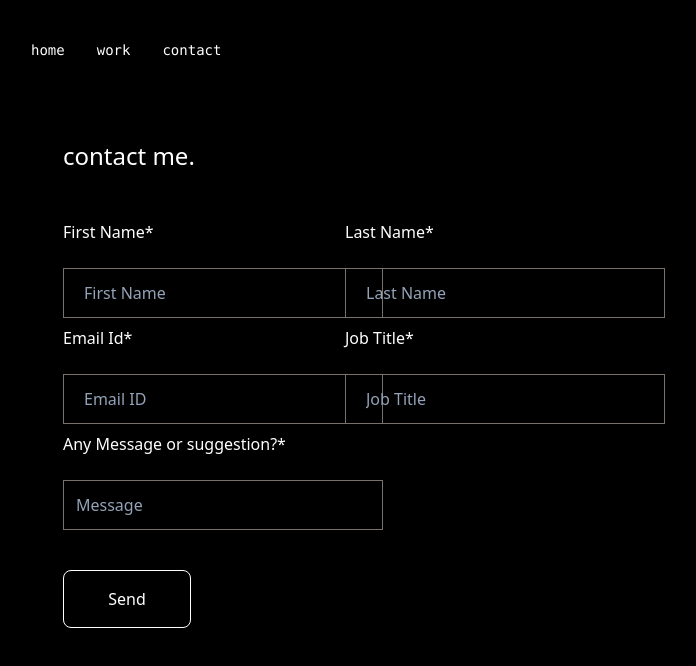
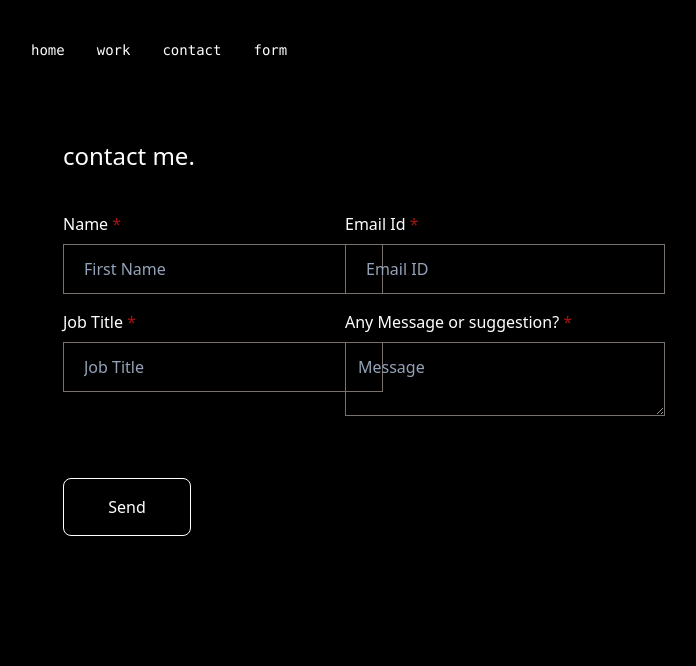
Before and after one commit to avi-jha/Portfolio-Nextjs, a Next.js app: page /contact in a window 1280 px wide. Shown: the top 666 px of the page, without its empty margins (295-991 px from the left). Built offline with nearby package versions, Linux system fonts and the light colour scheme.

Commit message:
added mail sender api

```diff
--- a/app/Data/data.json
+++ b/app/Data/data.json
@@ -2,7 +2,8 @@
   "Header": [
     "home",
     "work",
-    "contact"
+    "contact",
+    "form"
   ],
   "intro": {
     "intro_para_1": "I'm a frontend developer, optimist, and tech enthusiast. I currently work as the software developer at Easebuzz, where I help develop the mobile applications and Payment Gateway frameworks, a multi-platform framework built with Swift.",
@@ -128,5 +129,17 @@
     "email": "Email",
     "message": "Message",
     "submit": "Submit"
-  }
+  },
+  "LinkCards": [
+    {
+      "card_title": "LinkedIN",
+      "card_desc": "Let's Connect",
+      "url": "https://www.linkedin.com/in/avi-jha"
+    },
+    {
+      "card_title": "Git-Hub",
+      "card_desc": "See my Projects",
+      "url": "https://github.com/avi-jha"
+    }
+  ]
 }
--- a/app/components/languagebox.tsx
+++ b/app/components/languagebox.tsx
@@ -6,7 +6,6 @@ import { FaNodeJs, FaReact } from "react-icons/fa";
 import { SiDjango, SiFlutter } from "react-icons/si";
 
 interface LanguageBoxProps {
-
   title: string;
 }
 
--- a/app/contact/page.tsx
+++ b/app/contact/page.tsx
@@ -1,34 +1,62 @@
+'use client'
+
 import React from "react"
 import JsonData from "../Data/data.json"
 import Link from "next/link"
 import "../styles/customStyles.css";
 
 const ContactPage = () => {
-
-    const textInputClassName = "w-full lg:w-80 h-6 p-5 pt-6 pb-6 border border-stone-500 hover:border-white focus:border-white focus:outline-none placeholder-slate-400 text-white bg-transparent"
-    const textareaClassName = "p-3 w-full lg:w-80 border border-stone-500 hover:border-white focus:border-white focus:outline-none placeholder-slate-400 text-white bg-transparent"
+    const textInputClassName =
+        "w-full mt-2 mb-4 lg:w-80 h-6 p-5 pt-6 pb-6 border border-stone-500 hover:border-white focus:border-white focus:outline-none placeholder-slate-400 text-white bg-transparent"
+    const textareaClassName =
+        "p-3 w-full mt-2 mb-4 lg:w-80 border border-stone-500 hover:border-white focus:border-white focus:outline-none placeholder-slate-400 text-white bg-transparent"
 
     const formData = [
-        { name: "First Name", type: "text", placeholder: "First Name", className: textInputClassName },
-        { name: "Last Name", type: "text", placeholder: "Last Name", className: textInputClassName },
+        { name: "Name", type: "text", placeholder: "First Name", className: textInputClassName },
         { name: "Email Id", type: "text", placeholder: "Email ID", className: textInputClassName },
         { name: "Job Title", type: "text", placeholder: "Job Title", className: textInputClassName },
-        { name: "Any Message or suggestion?", type: "text", placeholder: "Message", className: textareaClassName },
+        {
+            name: "Any Message or suggestion?",
+            type: "textarea", // distinguish textarea
+            placeholder: "Message",
+            className: textareaClassName,
+        },
     ]
+
+    async function handleSubmit(e: React.FormEvent<HTMLFormElement>) {
+        e.preventDefault();
+        const form = e.currentTarget;
+
+        const response = await fetch("https://api.web3forms.com/submit", {
+            method: "POST",
+            headers: {
+                "Content-Type": "application/json",
+                Accept: "application/json",
+            },
+            body: JSON.stringify({
+                access_key: "d49ad116-d70f-4dbc-8f95-bcec3dae180a",
+                name: (form.elements.namedItem("Name") as HTMLInputElement).value,
+                email: (form.elements.namedItem("Email Id") as HTMLInputElement).value,
+                jobTitle: (form.elements.namedItem("Email Id") as HTMLInputElement).value,
+                message: (form.elements.namedItem("Job Title") as HTMLTextAreaElement).value,
+            }),
+        });
+
+        const result = await response.json();
+        if (result.success) {
+            console.log(result);
+        }
+    }
 
     return (
         <main className="flex min-h-screen w-[100%] flex-col items-center p-10">
             <div className="w-full md:w-[90%] lg:w-[55%]">
-
                 {/* nav bar */}
                 <div className="z-10 w-full md:w-[90%] lg:w-[60%] max-w-5xl font-mono text-sm lg:flex">
                     <ul className="flex flex-wrap md:flex-row">
                         {JsonData.Header.map((data, index) => (
                             <li className="px-4" key={index + data}>
-                                {/* TODO: add "Blogs" on nav bar */}
-                                <Link href={data === "home" ? "/" : `/${data}`}>
-                                    {data}
-                                </Link>
+                                <Link href={data === "home" ? "/" : `/${data}`}>{data}</Link>
                             </li>
                         ))}
                     </ul>
@@ -37,33 +65,46 @@ const ContactPage = () => {
                 {/* body */}
                 <div className="items-start justify-center flex flex-col m-4 md:m-12 mt-20 md:mt-20">
                     <p className="text-2xl loading-relaxed whitespace-nowrap">contact me.</p>
-                    <div className="mt-10 w-full lg:grid grid-cols-2">
+                    <div className="mt-10 w-full">
+                        <form className="w-full" onSubmit={handleSubmit}>
+                            <div className="lg:grid grid-cols-2">
                                 {formData.map((item, index) => (
                                     <div key={index}>
                                         <div className="lg:flex lg:flex-row justify-between w-full">
-                                    <div className="w-full mt-2">
-                                        <p className="required-field">
-                                            {item.name}
-                                        </p>
-                                        <br />
+                                            <div className="w-full">
+                                                <p className="required-field">{item.name}</p>
+                                                {item.type === "textarea" ? (
+                                                    <textarea
+                                                        className={item.className}
+                                                        placeholder={item.placeholder}
+                                                        name={item.name}
+                                                        required
+                                                    />
+                                                ) : (
                                                     <input
                                                         type={item.type}
                                                         className={item.className}
                                                         placeholder={item.placeholder}
+                                                        name={item.name}
+                                                        required
                                                     />
+                                                )}
                                             </div>
                                         </div>
                                     </div>
                                 ))}
-
                             </div>
                             <div className="mt-10 w-32 border-white border flex justify-center rounded-lg hover:bg-white hover:text-black">
-                        <button className="p-4">Send</button>
+                                <button type="submit" className="p-4">
+                                    Send
+                                </button>
+                            </div>
+                        </form>
                     </div>
                 </div>
             </div>
-        </main >
-    )
-}
+        </main>
+    );
+};
 
-export default ContactPage
+export default ContactPage;
--- a/app/page.tsx
+++ b/app/page.tsx
@@ -25,7 +25,7 @@ export default function Home() {
         </div>
 
         {/* body */}
-        <div className="m-4 md:m-12 mt-20 md:mt-20 ">
+        <div className="m-4 md:m-12 mt-20 md:mt-20">
           <p className="text-2xl">hey, i am Avi 👋🏻</p>
           <p className="mt-8 sm:text-sm leading-relaxed">{JsonData.intro.intro_para_1}</p>
         </div>
@@ -35,14 +35,13 @@ export default function Home() {
         <p className="text-sm leading-relaxed m-4 md:m-12 mt-10 md:mt-20">{JsonData.intro.intro_para_2}</p>
 
         <div className="m-4 md:m-12 mt-10 flex flex-col md:flex-row gap-4">
-          <LinksCard
-            card_title_1={"LinkedIN"}
-            card_title_2={"Let's Connect"}
-            url={"https://www.linkedin.com/in/avi-jha"} />
-          <LinksCard
-            card_title_1={"Git-Hub"}
-            card_title_2={"See my Projects"}
-            url={"https://github.com/avi-jha"} />
+          {JsonData.LinkCards.map((data, index) => (
+            <LinksCard
+              key={index}
+              card_title_1={data.card_title}
+              card_title_2={data.card_desc}
+              url={data.url} />
+          ))}
         </div>
 
         <p className="text-sm leading-relaxed m-4 md:m-12 mt-10 md:mt-20">{JsonData.intro.intro_para_3}</p>
--- a/app/styles/customStyles.css
+++ b/app/styles/customStyles.css
@@ -95,6 +95,6 @@
 }
 
 .required-field::after {
-  content: "*";
-  color: hsl(0, 0%, 100%);
+  content: " *";
+  color: hsl(0, 78%, 36%);
 }
```
Lines whose indentation alone changed are shown as unchanged.
